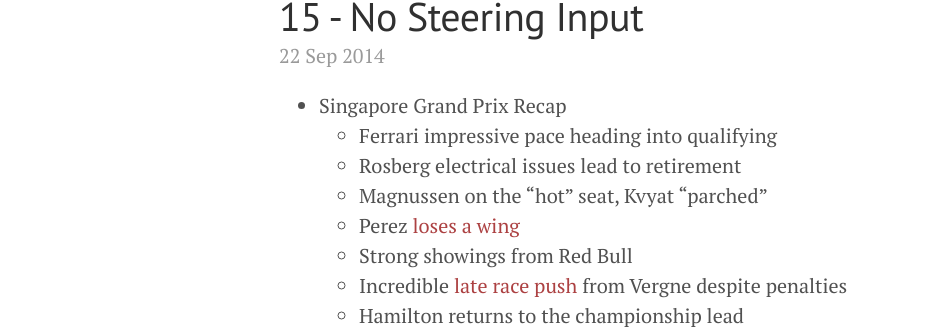
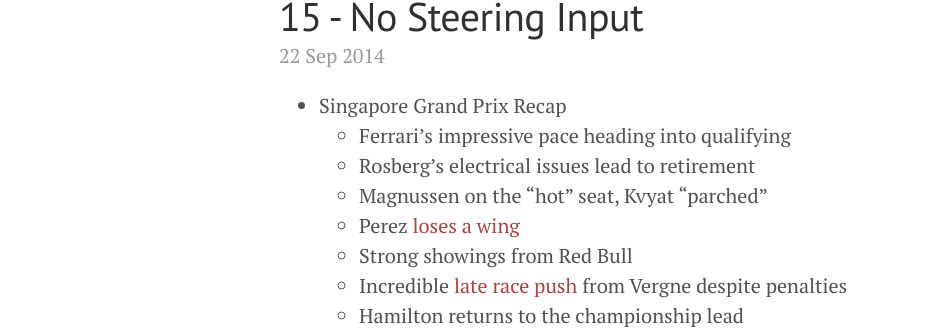
Before and after one commit to chrischernoff/apex, a Jekyll site: the page built from _posts/2014-09-22-15-no-steering-input.md, in a window 1280 px wide. Shown: the part 141-470 px from the top of the page, without its empty margins (1-933 px from the left). Built offline with Jekyll 4.4.1, drawn with Linux system fonts in a browser that asks for light colours; Markdown is read by kramdown in place of the engine named in the settings.

```diff
--- a/_posts/2014-09-22-15-no-steering-input.md
+++ b/_posts/2014-09-22-15-no-steering-input.md
@@ -8,8 +8,8 @@ duration: "01:20:15"
 ---
 
 * Singapore Grand Prix Recap
-  * Ferrari impressive pace heading into qualifying
-  * Rosberg electrical issues lead to retirement
+  * Ferrari's impressive pace heading into qualifying
+  * Rosberg's electrical issues lead to retirement
   * Magnussen on the "hot" seat, Kvyat "parched"
   * Perez [loses a wing](https://www.youtube.com/watch?v=-ImFV2UbrO0)
   * Strong showings from Red Bull
```
